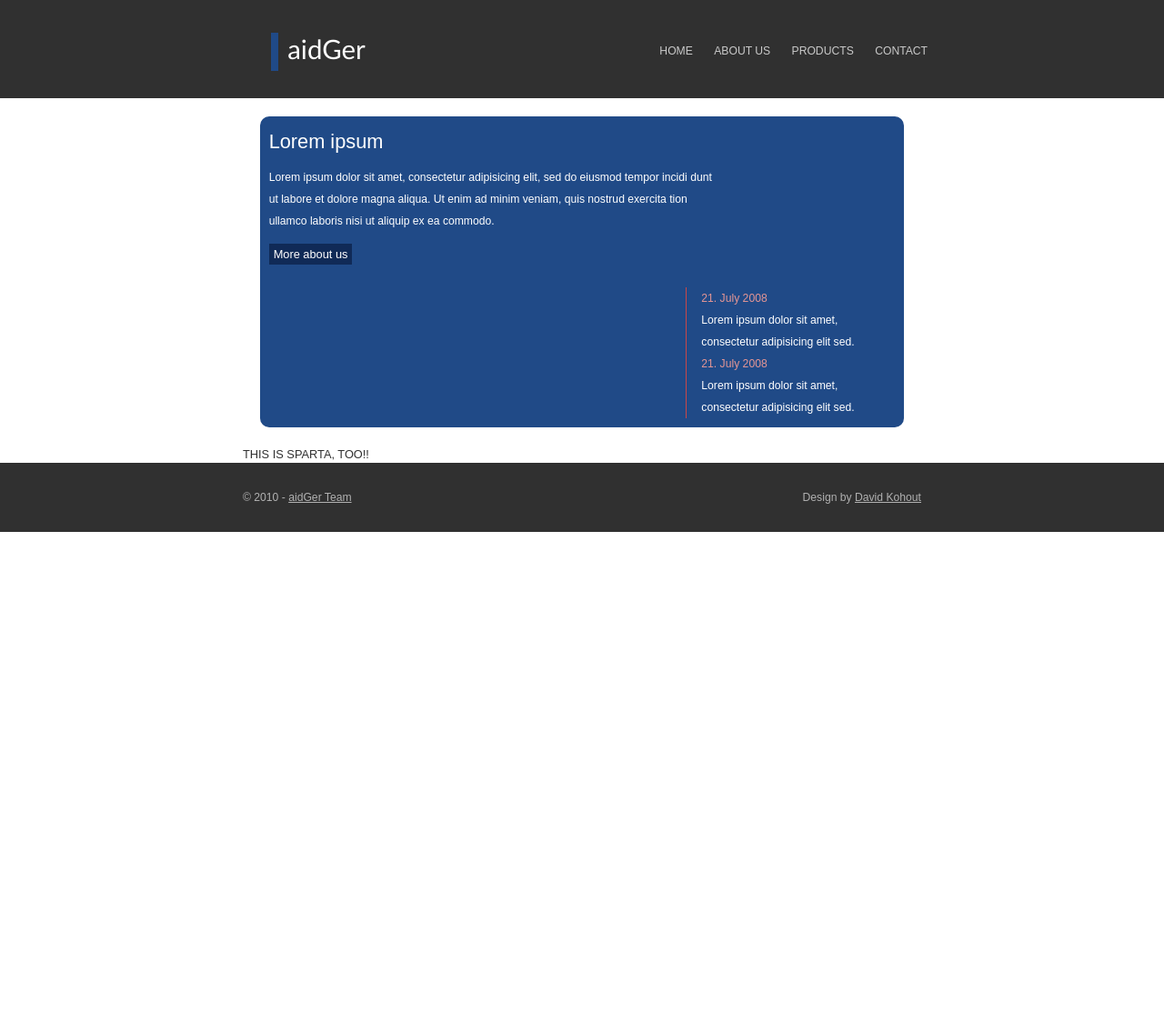
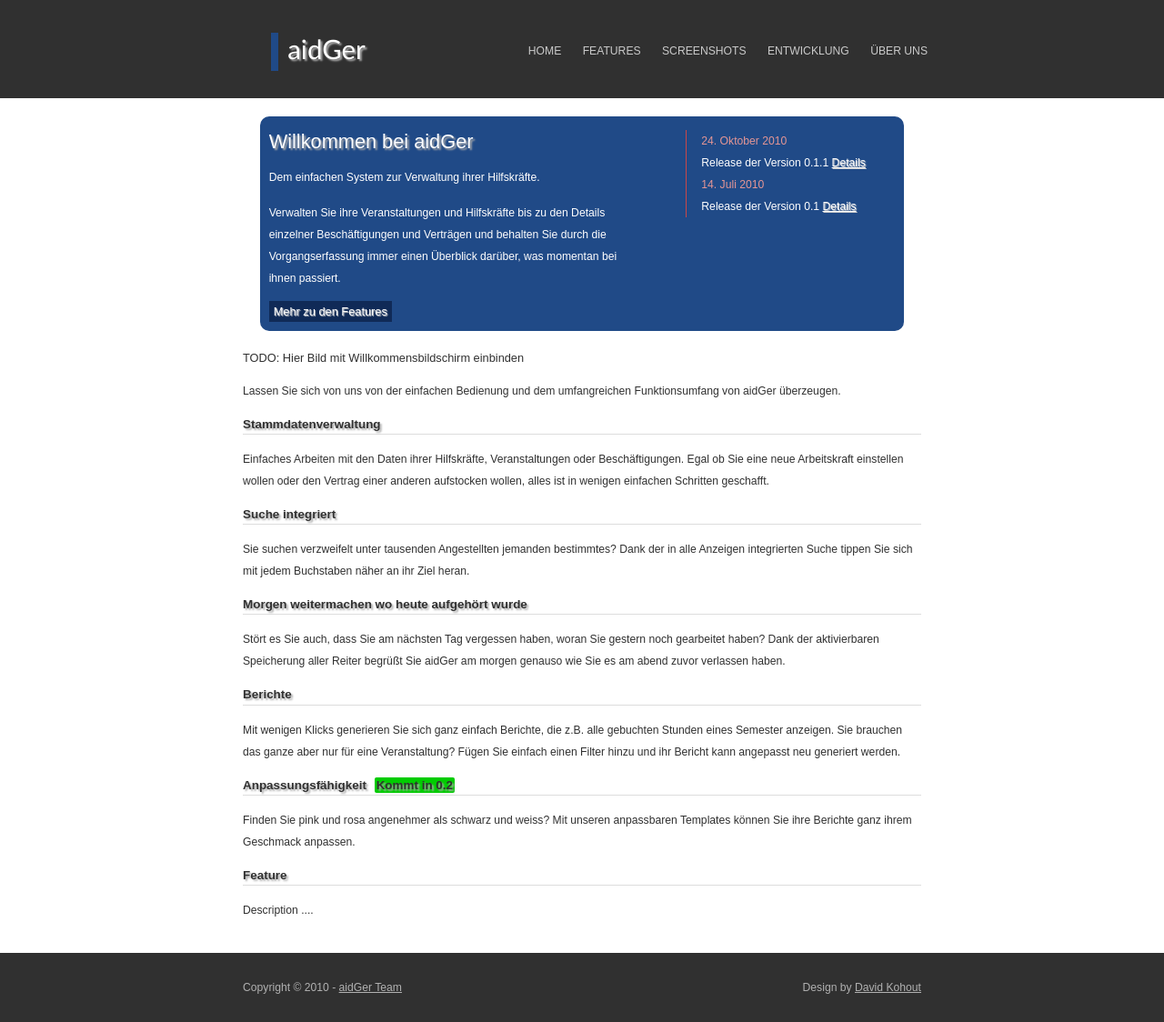
Before and after one commit to aidGer/aidger.github.com, a Jekyll site: the page built from index.html, in a window 1280 px wide. Shown: the whole page at 91% size. Built offline with Jekyll 4.4.1, drawn with Linux system fonts in a browser that asks for light colours; some web fonts are replaced; before the commit the page ends 900 px from its top, so only the background shows below that.

Commit message:
Add all pages and some content
Also has a nicer font and some fancy text shadows .. css for teh win

```diff
--- a/_layouts/default.html
+++ b/_layouts/default.html
@@ -3,6 +3,7 @@
   <head>
     <meta http-equiv="content-type" content="text/html; charset=utf-8" />
     <meta http-equiv="content-language" content="de" />
+    <link rel="stylesheet" type="text/css" href="http://fonts.googleapis.com/css?family=Droid+Sans">
     <link href="css/screen.css" type="text/css" rel="stylesheet" media="screen,projection" />
 
     <title>aidGer - {{ page.title }}</title>
@@ -14,16 +15,17 @@
 
 		<div id="header">
 
-			<h1 id="logo"><a href="#" title="#">aidGer</a></h1>
+			<h1 id="logo"><a href="index.html">aidGer</a></h1>
 			<hr class="noscreen" />
 
 
 			<div id="navigation">
 			<ul>
-			  <li><a href="#" title="#">HOME</a></li>
-			  <li><a href="#" title="#">ABOUT US</a></li>
-			  <li><a href="#" title="#">PRODUCTS</a></li>
-			  <li><a href="#" title="#">CONTACT</a></li>
+			  <li><a href="index.html">HOME</a></li>
+			  <li><a href="features.html">FEATURES</a></li>
+			  <li><a href="screenshots.html">SCREENSHOTS</a></li>
+			  <li><a href="development.html">ENTWICKLUNG</a></li>
+			  <li><a href="about.html">ÜBER UNS</a></li>
 			</ul>
 			</div>
 			<hr class="noscreen" />
@@ -37,7 +39,7 @@
         </div>
         <div id="footer">
         <div id="footer-inside">
-        <p id="copyright">&copy; 2010 - <a href="/">aidGer Team</a></p>
+        <p id="copyright">Copyright &copy; 2010 - <a href="/">aidGer Team</a></p>
 
         <!-- Please don't delete this. You can use this template for free and this is the only way that you can say thanks to me -->
           <p id="dont-delete-this">Design by <a href="http://www.davidkohout.cz">David Kohout</a></p>
--- a/css/screen.css
+++ b/css/screen.css
@@ -3,19 +3,20 @@ body, div, span, p, a, img, ul, ol, li, table, th, tr, td, form, fieldset, legen
 body {
   padding: 0;
   background: #fff;
-  font: 0.8em/1.5 "arial",sans-serif;
+  /* font: 0.8em/1.5 "arial",sans-serif;  */
+  font: 0.8em/1.5 "Droid Sans", "arial", sans-serif;
   color: #303030;
   text-align: center;
 }
 
 /* obecne odkazy --------------------------------------------------------------- */
-a {color:#204a87;}
+a {color:#204a87; }
 a:link {color:#204a87;}
 a:hover {color:#204a87; text-decoration: none;}
 
 /* nadpisy --------------------------------------------------------------------- */
-h1, h2, h3, h4, h5, h6 { margin:15px 0 7px 0; }
-h1 { font-size:200%; }
+h1, h2, h3, h4, h5, h6 { margin:15px 0 7px 0; text-shadow: 2px 2px 2px #aaa; }
+h1 { font-size:200%; color:#204a87; }
 h2 { font-size:170%; font-weight: normal;}
 h3 { font-size:105%; border-bottom: 1px solid #ddd;}
 h4 { font-size:120%; }
@@ -42,7 +43,7 @@ h5 { font-size:100%; }
   	#header { position:relative; background: #303030; margin-bottom: 20px; }
 
       #logo {
-        font-family: 'Trebuchet MS', 'Geneva CE', lucida, sans-serif;
+        font-family: 'Droid Sans', 'Trebuchet MS', 'Geneva CE', lucida, sans-serif;
         position: relative;
         overflow: hidden;
         width: 250px; height: 108px;
@@ -95,6 +96,7 @@ h5 { font-size:100%; }
         color: #fff;
         background: #204a87; border-radius: 10px; border: #204a87 2px;
         padding: 10px 10px;
+        text-shadow: 1px 1px 1px #aaa;
       }
 
       /* The nice box with introducing text and news */
@@ -109,7 +111,7 @@ h5 { font-size:100%; }
       .content {
       float: left;
       padding: 12px 0 12px 10px;
-      width:500px;
+      width:400px;
       z-index: 10;
       }
 
@@ -119,7 +121,21 @@ h5 { font-size:100%; }
       #panel-right p {margin: 0;}
 
       #main {
-      padding: 0 37px
+		padding: 0 37px 20px 37px;
+      }
+
+      #main a {
+		text-shadow: 1px 1px 1px #ccc;
+      }
+
+      span.null-zwo {
+		background: #0c0;
+		border: 2px #0c0;
+		border-radius: 2px;
+
+		text-shadow: 0;
+		padding: 1px 2px;
+		margin-left: 5px;
       }
 
       #footer {
--- /dev/null
+++ b/features.html
@@ -0,0 +1,6 @@
+---
+layout: default
+title: Features
+---
+
+<h1>Features</h1>
--- a/index.html
+++ b/index.html
@@ -3,26 +3,58 @@ layout: default
 title: Ihre Hilfskraftverwaltung
 ---
 
-        <div class="rbroundbox clearfix">
+<div class="rbroundbox clearfix">
+	<div class="content">
+		<h2>Willkommen bei aidGer</h2>
+        <p>Dem einfachen System zur Verwaltung ihrer Hilfskräfte.</p>
+        <p>Verwalten Sie ihre Veranstaltungen und Hilfskräfte bis zu den Details einzelner Beschäftigungen und Verträgen und behalten Sie durch die Vorgangserfassung immer einen Überblick darüber, was momentan bei ihnen passiert.</p>
+        <a href="#features" class="light">Mehr zu den Features</a>
+    </div>
+    <div id="panel-right"><div id="panel-right-inside">
+		<p><span>24. Oktober 2010</span><br />Release der Version 0.1.1 <a href="http://aidger.de/versions/show/11">Details</a></p>
+		<p><span>14. Juli 2010</span><br />Release der Version 0.1 <a href="http://aidger.de/versions/show/8">Details</a></p>
+    </div></div>
+</div>
 
-        			<div class="content">
+<div>TODO: Hier Bild mit Willkommensbildschirm einbinden</div>
 
-        			              <h2>Lorem ipsum</h2>
+<p>Lassen Sie sich von uns von der einfachen Bedienung und dem umfangreichen Funktionsumfang von aidGer überzeugen.</p>
 
-        			                            <p>Lorem ipsum dolor sit amet, consectetur adipisicing elit, sed do eiusmod tempor incidi dunt ut labore et dolore magna aliqua. Ut enim ad minim veniam, quis nostrud exercita tion ullamco laboris nisi ut aliquip ex ea commodo. </p>
+<a name="features"></a>
 
-        			                                          <a href="#" class="light">More about us</a>
+<div class="box">
+	<h3>Stammdatenverwaltung</h3>
+	<p>Einfaches Arbeiten mit den Daten ihrer Hilfskräfte, Veranstaltungen oder Beschäftigungen.
+	Egal ob Sie eine neue Arbeitskraft einstellen wollen oder den Vertrag einer anderen aufstocken wollen,
+	alles ist in wenigen einfachen Schritten geschafft.</p>
+</div>
 
-        			                                          			</div>
+<div class="box">
+	<h3>Suche integriert</h3>
+	<p>Sie suchen verzweifelt unter tausenden Angestellten jemanden bestimmtes? Dank der in alle Anzeigen integrierten Suche
+	tippen Sie sich mit jedem Buchstaben näher an ihr Ziel heran.</p>
+</div>
 
-        			                                          						<div id="panel-right"><div id="panel-right-inside">
+<div class="box">
+	<h3>Morgen weitermachen wo heute aufgehört wurde</h3>
+	<p>Stört es Sie auch, dass Sie am nächsten Tag vergessen haben, woran Sie gestern noch gearbeitet haben?
+	Dank der aktivierbaren Speicherung aller Reiter begrüßt Sie aidGer am morgen genauso wie Sie es am abend zuvor
+	verlassen haben.</p>
+</div>
 
-        			                                          						              <p><span>21. July 2008</span><br />Lorem ipsum dolor sit amet, consectetur adipisicing elit sed.</p>
+<div class="box">
+	<h3>Berichte</h3>
+	<p>Mit wenigen Klicks generieren Sie sich ganz einfach Berichte, die z.B. alle gebuchten Stunden eines Semester anzeigen.
+	Sie brauchen das ganze aber nur für eine Veranstaltung? Fügen Sie einfach einen Filter hinzu und ihr Bericht kann angepasst neu generiert werden.</p>
+</div>
 
-        			                                          						                            <p><span>21. July 2008</span><br />Lorem ipsum dolor sit amet, consectetur adipisicing elit sed.</p>
+<div class="box">
+	<h3>Anpassungsfähigkeit <span class="null-zwo">Kommt in 0.2</span></h3>
+	<p>Finden Sie pink und rosa angenehmer als schwarz und weiss? Mit unseren anpassbaren Templates können Sie ihre Berichte ganz ihrem Geschmack anpassen.</p>
+</div>
 
-        			                                          						                            			</div></div>
+<div class="box">
 
-        			                                          						                            			        </div>
-
-THIS IS SPARTA, TOO!!
+</div>
+<h3>Feature</h3>
+<p>Description ....</p>
--- a/screenshots.html
+++ b/screenshots.html
@@ -0,0 +1,6 @@
+---
+layout: default
+title: Screenshots
+---
+
+<h1>Screenshots</h1>
```
Also changed, not shown: about.html (+7 -1 lines), development.html (added, +10 -0 lines), 1 other file.
